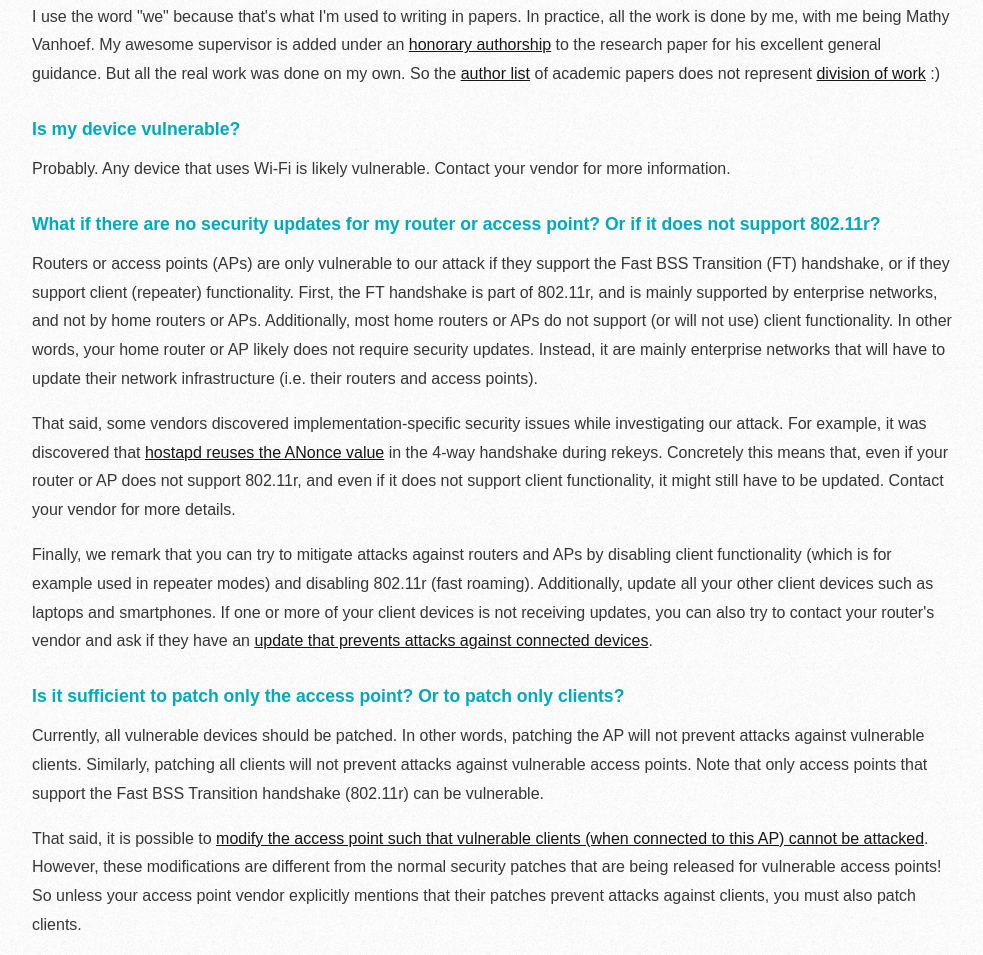
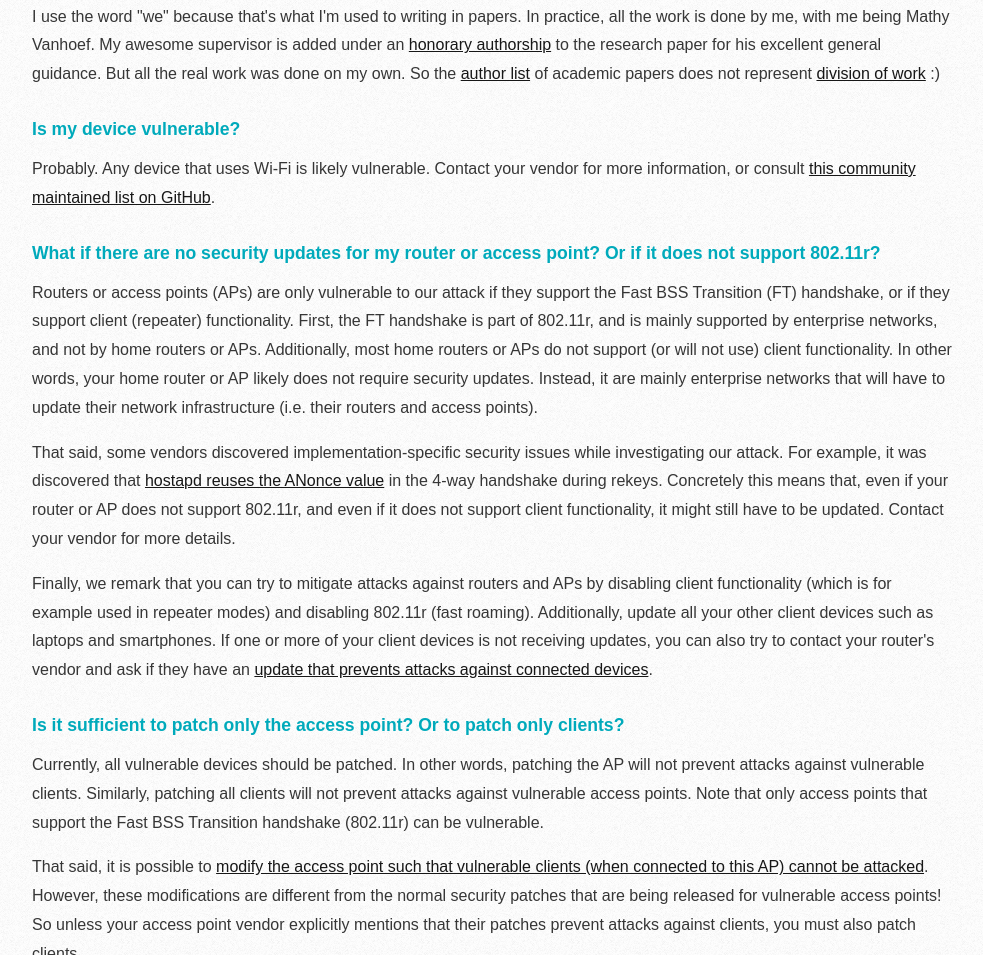
Before and after one commit to vanhoefm/krackattacks, a plain HTML site: page index.html in a window 1280 px wide. Shown: the part 7503-8458 px from the top of the page, without its empty margins (148-1131 px from the left). Drawn offline with Linux system fonts and the light colour scheme.

Commit message:
Add community list link to FAQ

```diff
--- a/index.html
+++ b/index.html
@@ -333,7 +333,7 @@
 
 			<a name="amivulnerable" ></a>
 			<h3>Is my device vulnerable?</h3>
-			<p>Probably. Any device that uses Wi-Fi is likely vulnerable. Contact your vendor for more information.</p>
+			<p>Probably. Any device that uses Wi-Fi is likely vulnerable. Contact your vendor for more information, or consult <a href="https://github.com/kristate/krackinfo">this community maintained list on GitHub</a>.</p>
 
 			<a name="norouterupdates" ></a>
 			<h3>What if there are no security updates for my router or access point? Or if it does not support 802.11r?</h3>
```
